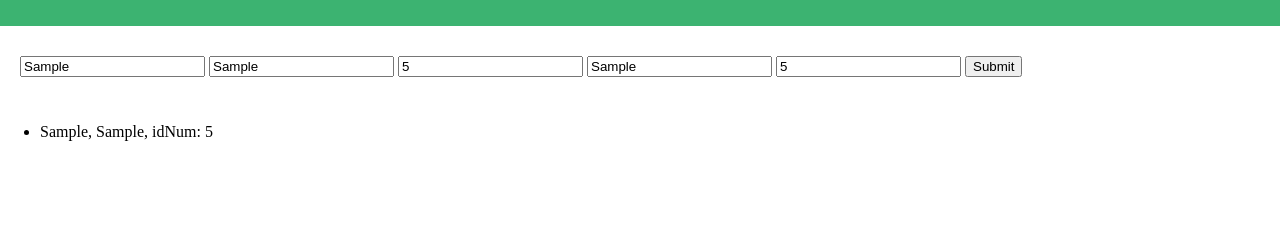
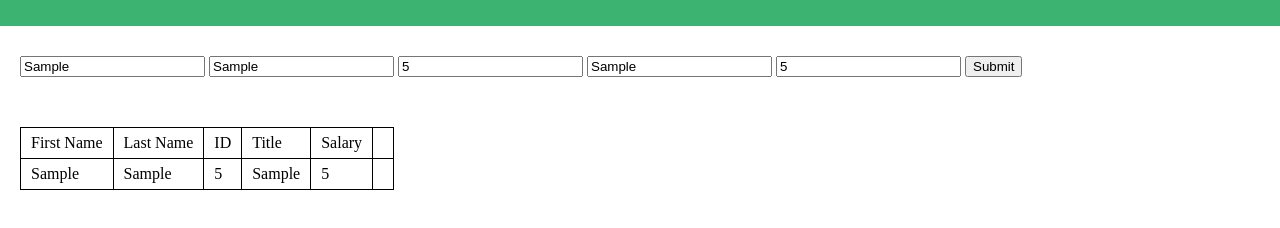
Before and after one commit to trevorks1/castor-jquery-salary-calculator, a plain HTML site: page index.html in a window 1280 px wide. Both pictures are taken after typing "Sample", "Sample", "5", "Sample", "5" into the empty fields and a click on the button "Submit". Shown: the part 104-332 px from the top of the page. Drawn offline with Linux system fonts and the light colour scheme.

Commit message:
adding styled table for my employee list

```diff
--- a/index.html
+++ b/index.html
@@ -24,9 +24,32 @@
             <input class="js-field-salary" type="number" placeholder="Annual Salary" />
             <button class="btn js-click-submit">Submit</button>
         </div>
-
-        <ul class="js-employee-list">
-            <li>No Employee</li>
-        </ul>
+        <div class="container">
+            <table class="employeeTable">
+                <thead>
+                    <tr>
+                        <td>
+                            First Name
+                        </td>
+                        <td>
+                            Last Name
+                        </td>
+                        <td>
+                            ID
+                        </td>
+                        <td>
+                            Title
+                        </td>
+                        <td>
+                            Salary
+                        </td>
+                        <td></td>
+                    </tr>
+                </thead>
+                <tbody class="js-employee-list">
+                </tbody>
+                <tfoot></tfoot>
+            </table>
+        </div>
     </body>
 </html>
--- a/scripts/client.js
+++ b/scripts/client.js
@@ -35,14 +35,25 @@ function render() {
     const item = employeeList[i];
 
     $('.js-employee-list').append(
-      '<li>' +
+      '<tr>' +
+        '<td>' +
         item.firstName +
-        ', ' +
+        '</td>' +
+        '<td>' +
         item.lastName +
-        ', ' +
-        'idNum: ' +
+        '</td>' +
+        '<td>' +
         item.idNum +
-        '</li>'
+        '</td>' +
+        '<td>' +
+        item.jobTitle +
+        '</td>' +
+        '<td>' +
+        item.salary +
+        '</td>' +
+        '<td>' +
+        '</td>' +
+        '</tr>'
     );
   }
 }
--- a/stylesheet/style.css
+++ b/stylesheet/style.css
@@ -16,3 +16,12 @@ body {
 .btn {
   margin: 10px 0;
 }
+
+.employeeTable td {
+  padding: 6px 10px;
+  border: 1px solid black;
+}
+
+.employeeTable {
+  border-collapse: collapse;
+}
```
